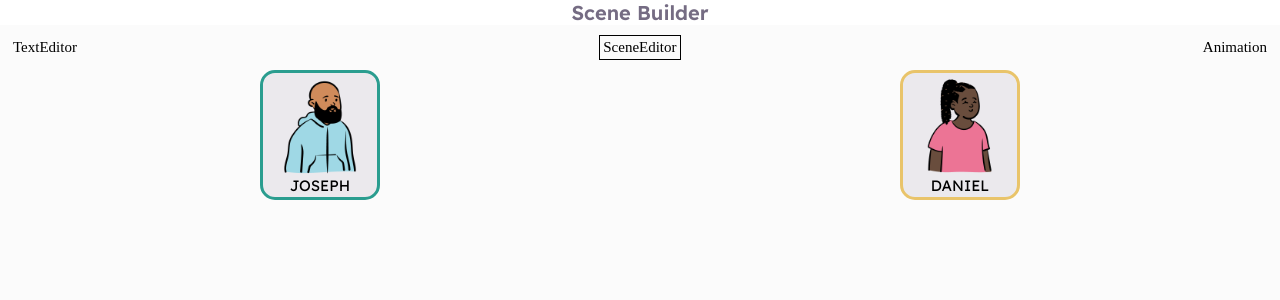
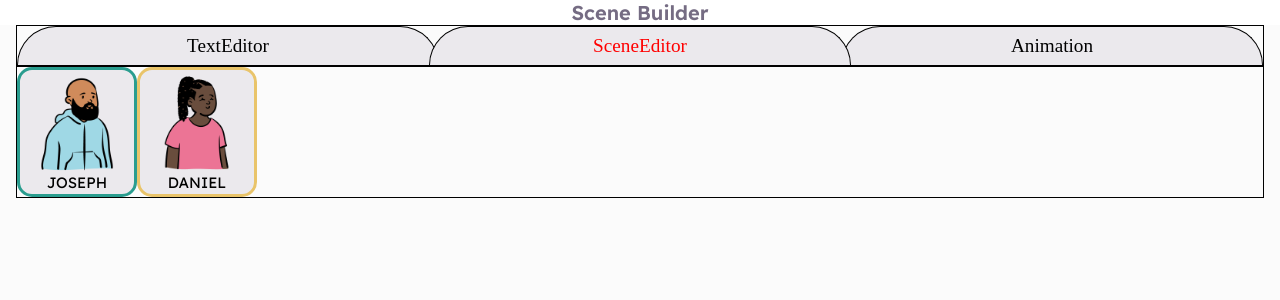
Before and after one commit to hangingpulse/scene-builder, a React (Create React App) app: page / in a window 1280 px wide. Shown: the top 300 px of the page. Built offline with nearby package versions, Linux system fonts and the light colour scheme.

Commit message:
building containers

```diff
--- a/src/components/pagecomponents/Main/Main.js
+++ b/src/components/pagecomponents/Main/Main.js
@@ -1,15 +1,13 @@
-import React, { useState, useContext } from "react";
-import { SceneContext } from "../../../context/SceneContextProvider";
+import React, { useState } from "react";
 import Animation from "../../editorcomponents/Animation";
 import SceneEditor from "../../editorcomponents/SceneEditor";
 import TextEditor from "../../editorcomponents/TextEditor/TextEditor";
-import { MainContainer, TabBar, TabItem } from "./Main.style";
+import { MainContainer, EditorContainer, TabBar, TabItem } from "./Main.style";
 
 function Main() {
     const [selectedTab, setSelectedTab] = useState("SceneEditor");
 
-    const { sceneState } = useContext(SceneContext);
-    console.log(sceneState);
+    console.log(window.innerWidth);
 
     const handleTab = (e) => {
         setSelectedTab(e.target.innerText);
@@ -32,25 +30,31 @@ function Main() {
         <MainContainer>
             <TabBar>
                 <TabItem
-                    active={selectedTab === "TextEditor" ? "active" : ""}
+                    active={selectedTab === "TextEditor" ? true : false}
                     onClick={(e) => handleTab(e)}
+                    marginRight="-2rem"
+                    marginLeft="0"
                 >
                     TextEditor
                 </TabItem>
                 <TabItem
-                    active={selectedTab === "SceneEditor" ? "active" : ""}
+                    active={selectedTab === "SceneEditor" ? true : false}
                     onClick={(e) => handleTab(e)}
+                    marginRight="-1rem"
+                    marginLeft="-1rem"
                 >
                     SceneEditor
                 </TabItem>
                 <TabItem
-                    active={selectedTab === "Animation" ? "active" : ""}
+                    active={selectedTab === "Animation" ? true : false}
                     onClick={(e) => handleTab(e)}
+                    marginRight="0"
+                    marginLeft="-2rem"
                 >
                     Animation
                 </TabItem>
             </TabBar>
-            {showTab()}
+            <EditorContainer>{showTab()}</EditorContainer>
         </MainContainer>
     );
 }
--- a/src/components/pagecomponents/Main/Main.style.js
+++ b/src/components/pagecomponents/Main/Main.style.js
@@ -6,18 +6,42 @@ const MainContainer = styled.div`
     background-color: ${(props) => props.theme.colors.background};
 `;
 
+const EditorContainer = styled.div`
+    margin: 1.6rem;
+    margin-top: 0;
+    border: 1px solid black;
+    display: flex;
+`;
+
+const AnimationContainer = styled.div`
+    border: 1px solid black;
+`;
+
 const TabBar = styled.div`
     display: flex;
-    justify-content: space-between;
+    justify-content: space-evenly;
     align-items: center;
-    font-size: 1.5rem;
+
+    font-size: ${(props) => props.theme.fonts.fontSizes.blockLarge};
+    margin: 0 1.6rem;
+    border: 1px solid black;
 `;
 
 const TabItem = styled.div`
-    margin: 1rem 1rem;
-    padding: 0.2em;
+    width: 100%;
+    height: 100%;
+    margin-right: ${(props) => (props.active ? props.marginRight : "0")};
+    margin-left: ${(props) => (props.active ? props.marginLeft : "0")};
+
+    padding: 0.8rem;
     cursor: pointer;
-    border: ${(props) => (props.active === "active" ? "1px solid black" : "")};
+    background-color: ${(props) => props.theme.colors.primaryLight};
+    color: ${(props) => (props.active ? "red" : "")};
+    text-align: center;
+    border: 1px solid black;
+    border-bottom: 0px;
+    border-radius: 4rem 4rem 0 0;
+    z-index: ${(props) => (props.active ? "10" : props.zIndex)};
 `;
 
-export { MainContainer, TabBar, TabItem };
+export { MainContainer, EditorContainer, AnimationContainer, TabBar, TabItem };
--- a/src/hooks/useTextToObjectParser.js
+++ b/src/hooks/useTextToObjectParser.js
@@ -67,7 +67,6 @@ function useTextParser() {
         sceneArray.forEach((sceneObject) => {
             // don't render empty scene objects:
             if (sceneObject.length) {
-                console.log(sceneObject.length);
                 // test if it is a header Object: only containing Capital letters
                 if (/^[^a-z]+$/.test(sceneObject) && headerObject === "") {
                     headerObject = sceneObject;
--- a/src/styles/Theme.js
+++ b/src/styles/Theme.js
@@ -10,6 +10,11 @@ const mainTheme = {
     },
     fonts: {
         sansSerif: "Lexend",
+        fontSizes: {
+            base: "1.6rem",
+            baseSmall: "1.4rem",
+            blockLarge: "1.92rem",
+        },
     },
 };
 
```
